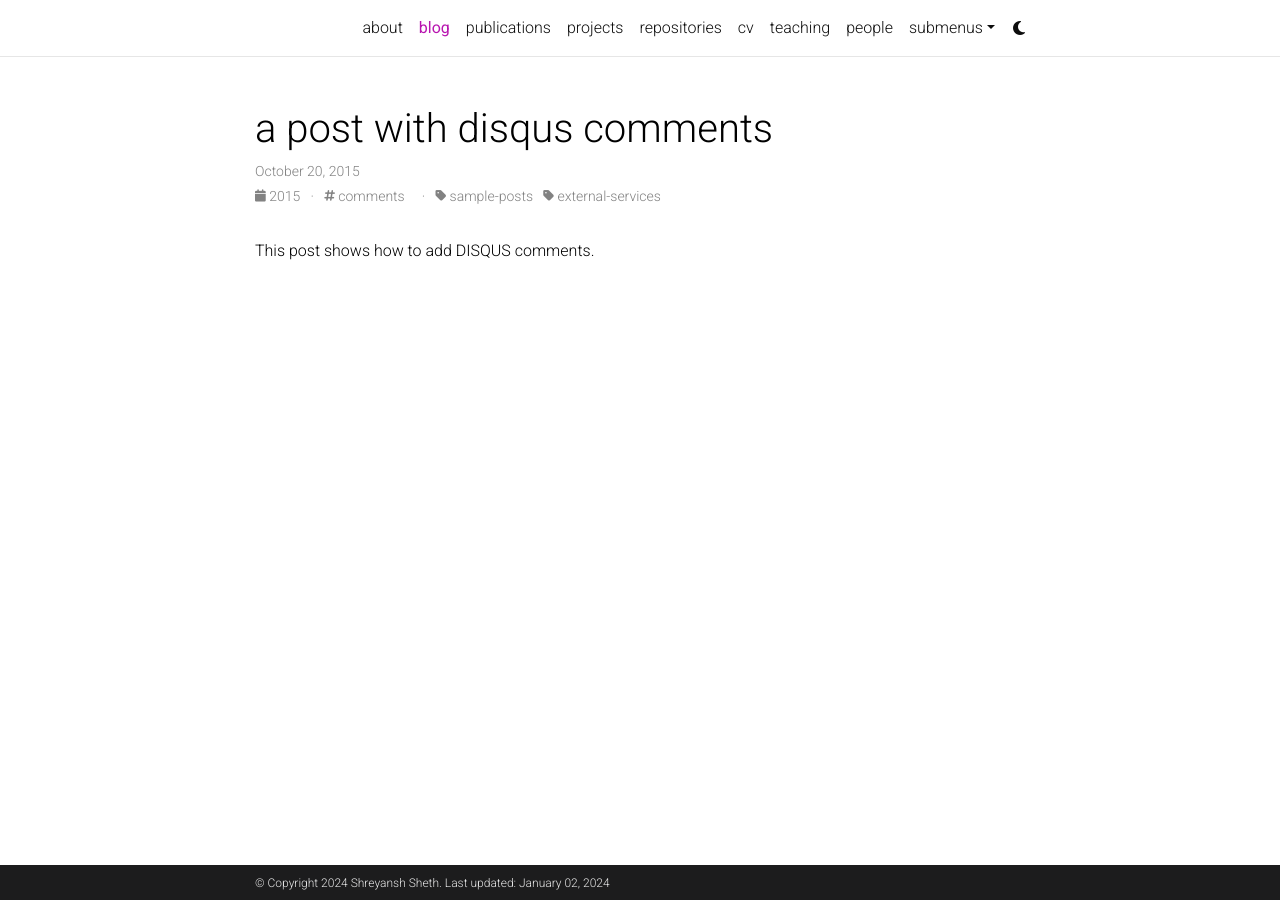
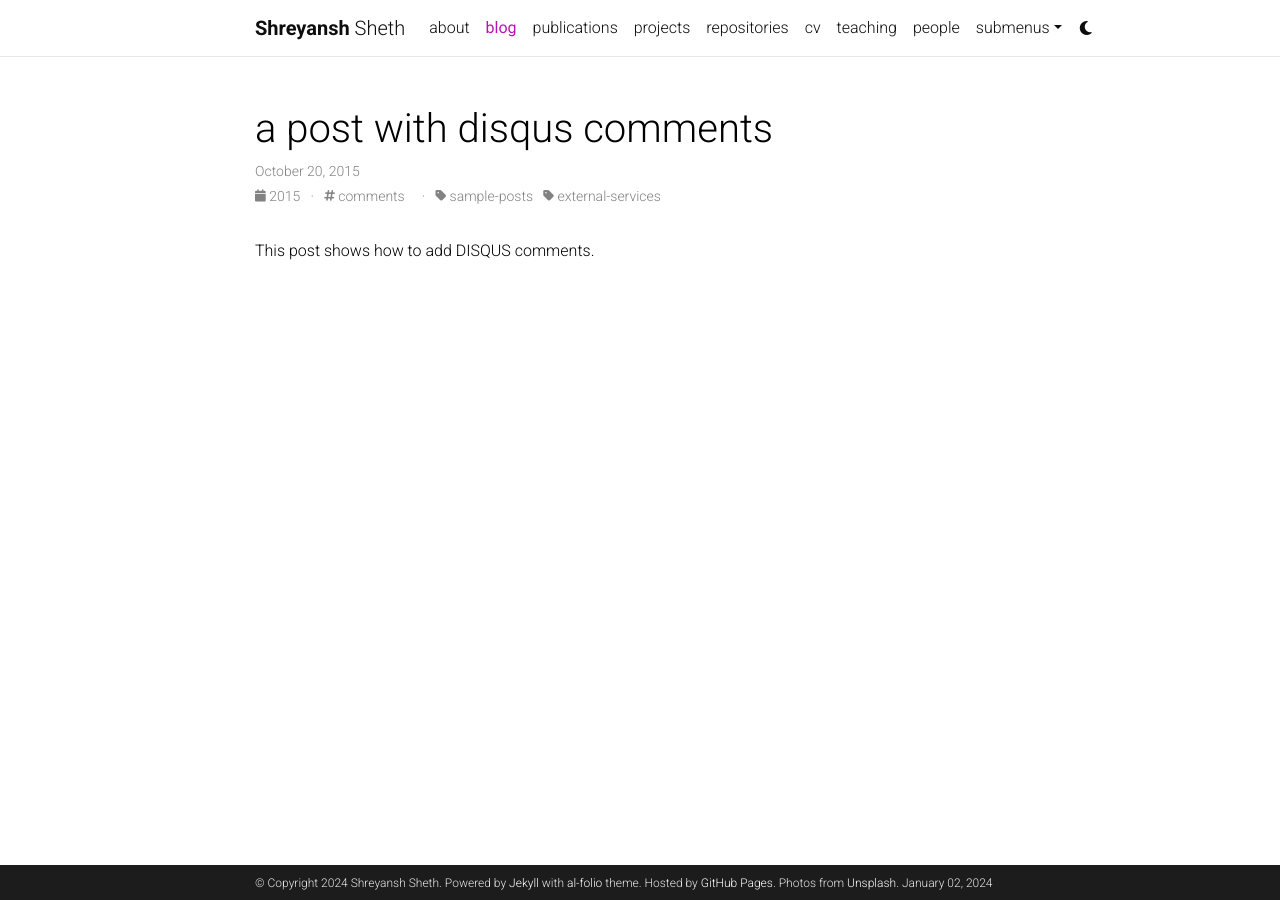
Before and after one commit to Shreyansh-5/Shreyansh-5.github.io, a Jekyll site: the page built from _posts/2015-10-20-disqus-comments.md, in a window 1280 px wide. Built offline with Jekyll 4.4.1, drawn with Linux system fonts in a browser that asks for light colours; full-size pictures stand in for the smaller copies a plugin makes; comment, search, counter and statistics services are not loaded; a style sheet for code colours, icons or effects is not loaded.

Commit message:
Update _config.yml

```diff
--- a/_config.yml
+++ b/_config.yml
@@ -2,22 +2,24 @@
 # Site settings
 # -----------------------------------------------------------------------------
 
-title: # the website title (if blank, full name will be used instead)
+title: blank # the website title (if blank, full name will be used instead)
 first_name: Shreyansh
 middle_name:
 last_name: Sheth
-email: shreyanshsheth5@gamil.com
+email: shreyanshsheth5@gmail.com
 description: > # the ">" symbol means to ignore newlines until "footer_text:"
   A simple, whitespace theme for academics. Based on [*folio](https://github.com/bogoli/-folio) design.
 footer_text: >
-  Last updated:
-keywords: Shreyansh, neuroscience, regulatory-affairs, biomedical-engineering  # add your own keywords or leave empty
+  Powered by <a href="https://jekyllrb.com/" target="_blank">Jekyll</a> with <a href="https://github.com/alshedivat/al-folio">al-folio</a> theme.
+  Hosted by <a href="https://pages.github.com/" target="_blank">GitHub Pages</a>.
+  Photos from <a href="https://unsplash.com" target="_blank">Unsplash</a>.
+keywords: jekyll, jekyll-theme, academic-website, portfolio-website  # add your own keywords or leave empty
 
 lang: en # the language of your site (for example: en, fr, cn, ru, etc.)
 icon: ⚛️  # the emoji used as the favicon (alternatively, provide image name in /assets/img/)
 
-url: https://Shreyansh-5.github.io # the base hostname & protocol for your site
-baseurl:  # the subpath of your site, e.g. /blog/. Leave blank for root
+url: https://shreyansh-5.github.io # the base hostname & protocol for your site
+baseurl: # the subpath of your site, e.g. /blog/. Leave blank for root
 last_updated: false # set to true if you want to display last updated in the footer
 impressum_path:  # set to path to include impressum link in the footer, use the same path as permalink in a page, helps to conform with EU GDPR
 
@@ -69,7 +71,7 @@
 gitlab_username: # your GitLab user name
 x_username: # your X handle
 mastodon_username: # your mastodon instance+username in the format instance.tld/@username
-linkedin_username: Shreyansh Sheth
+linkedin_username: # your LinkedIn user name
 telegram_username: # your Telegram user name
 scholar_userid: # your Google Scholar ID
 semanticscholar_id: # your Semantic Scholar ID
@@ -102,7 +104,7 @@
 wechat_qr: # filename of your wechat qr-code saved as an image (e.g., wechat-qr.png if saved to assets/img/wechat-qr.png)
 
 contact_note: >
-  # You can even add a little note about which of these is the best way to reach you.
+# You can even add a little note about which of these is the best way to reach you (press TAB before this line to display on website).
 
 # -----------------------------------------------------------------------------
 # Analytics and search engine verification
@@ -119,7 +121,7 @@
 # -----------------------------------------------------------------------------
 
 blog_name: # al-folio # blog_name will be displayed in your blog page
-blog_description: # a simple whitespace theme for academics
+blog_description: a simple whitespace theme for academics
 permalink: /blog/:year/:title/
 
 # Pagination
@@ -147,15 +149,15 @@
   lang: en
 
 # Disqus comments (DEPRECATED)
-disqus_shortname: # al-folio # put your disqus shortname
+disqus_shortname: al-folio # put your disqus shortname
 # https://help.disqus.com/en/articles/1717111-what-s-a-shortname
 
 # External sources.
 # If you have blog posts published on medium.com or other external sources,
 # you can display them in your blog by adding a link to the RSS feed.
 external_sources:
-  - name: # medium.com
-    rss_url: # https://medium.com/@al-folio/feed
+  - name: medium.com
+    rss_url: https://medium.com/@al-folio/feed
 
 # -----------------------------------------------------------------------------
 # Collections
@@ -344,7 +346,7 @@
     - ".tiff"
     - ".gif"
   output_formats:
-    webp: "-quality 85 -strip"
+    webp: "-quality 85"
 
 # -----------------------------------------------------------------------------
 # Jekyll Diagrams
```
